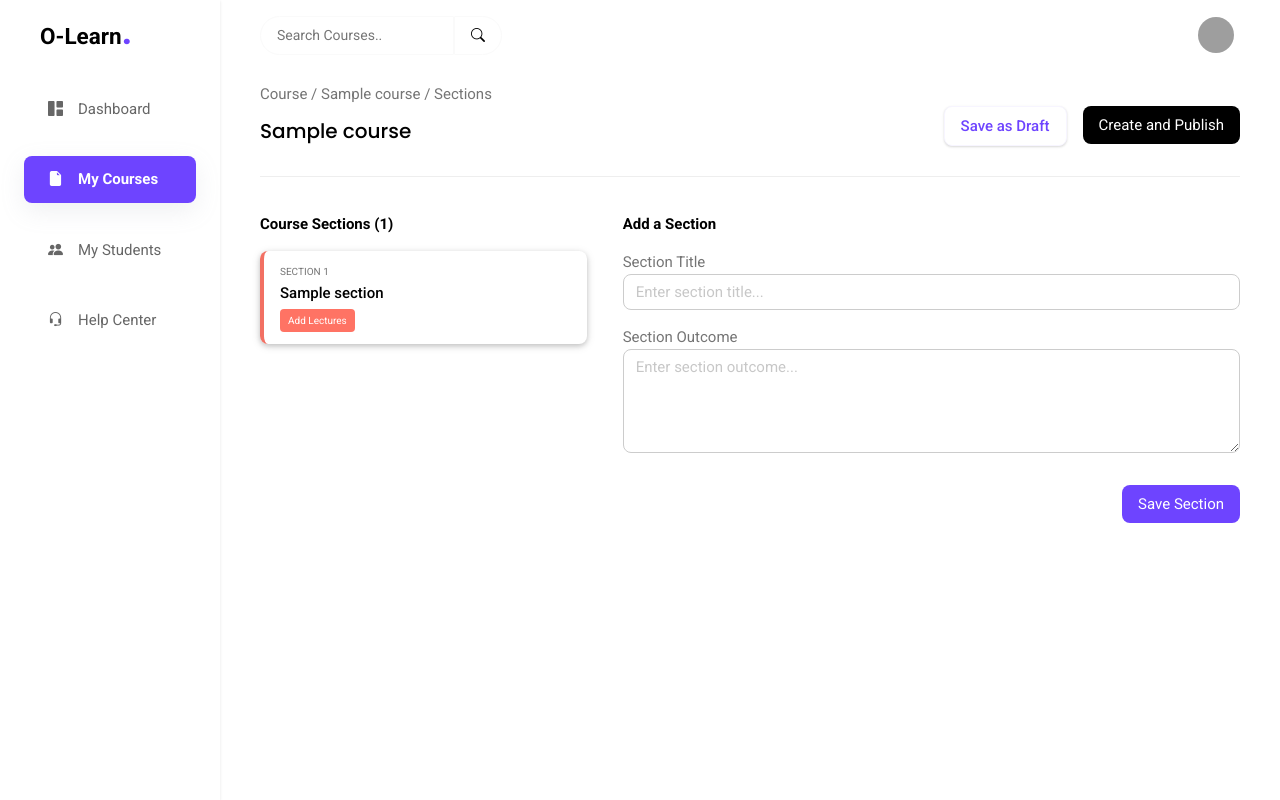
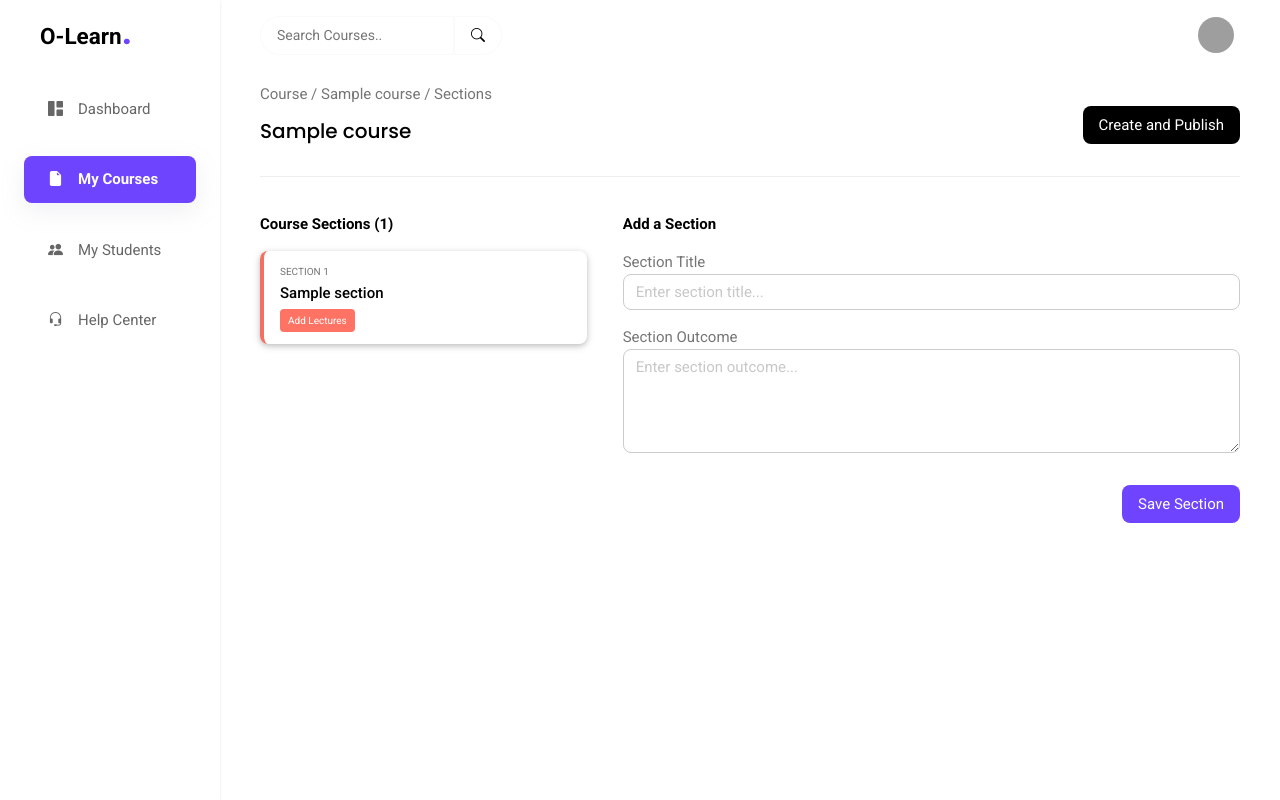
Before and after one commit to shinushaju/olearn, a Python web app: template app/templates/faculty/course/add-section.html in a window 1280 px wide. Run offline with Jinja, Linux system fonts and the light colour scheme; the template is opened without the code that fills it: most values are stand-ins (such as "Sample title", 1, 10 or a date in 2020); grey boxes are pictures that could not be loaded.

Commit message:
fixed minor bug

```diff
--- a/app/templates/faculty/course/add-section.html
+++ b/app/templates/faculty/course/add-section.html
@@ -20,7 +20,7 @@
                 {% if not course.is_active %}
                 <input type="submit" name="action" class="w3-right create-course-btn" value="Create and Publish" />
                 {% endif%}
-                {% if not course.is_draft and not course.is_active %}
+                {% if course.is_draft and not course.is_active %}
                 <input type="submit" name="action" class="w3-right w3-margin-right save-draft-btn" value="Save as Draft" />
                 {% endif %}
             </form>
```
